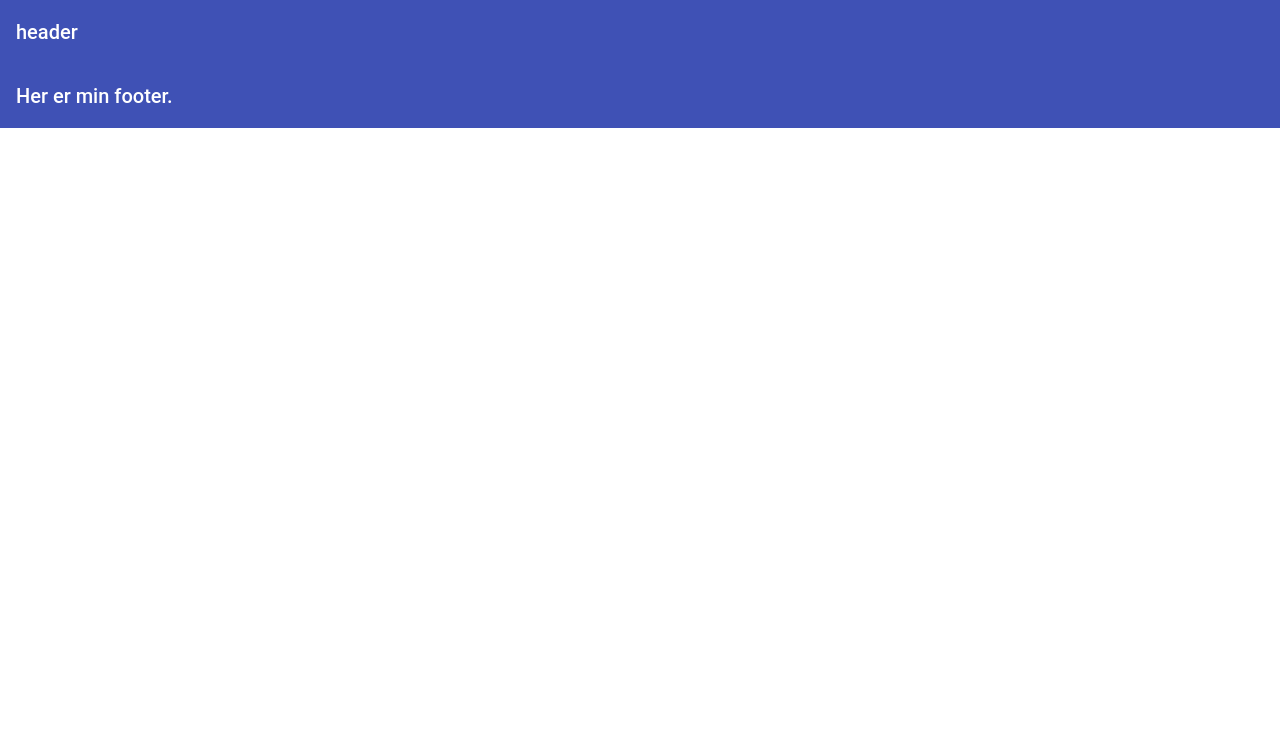
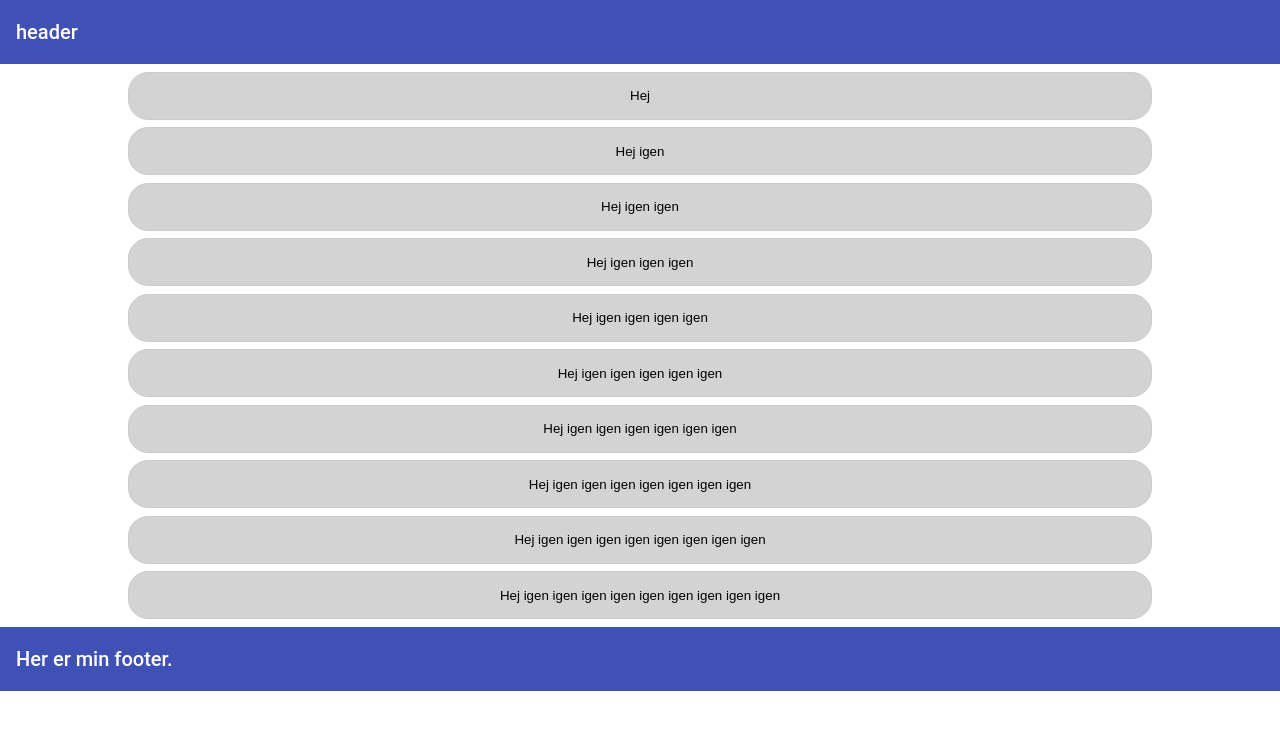
Before and after one commit to knoerregaard/Funhallapp, an Angular app: page /Bookings in a window 1280 px wide. Before the commit this address led to /. Shown: the top 730 px of the page. Built offline with nearby package versions, Linux system fonts and the light colour scheme.

Commit message:
BookingListview

```diff
--- a/src/app/app-routing.module.ts
+++ b/src/app/app-routing.module.ts
@@ -14,7 +14,7 @@ const routes: Routes = [
     component : AboutComponent
   },
   {
-    path : 'bookings',
+    path : 'Bookings',
     component : BookingListViewComponent
   }
 ];
--- a/src/app/app.module.ts
+++ b/src/app/app.module.ts
@@ -16,7 +16,7 @@ import { BookingListViewComponent } from './booking-list-view/booking-list-view.
     AppComponent,
     WelcomeComponent,
     AboutComponent,
-    BookingListViewComponent
+    BookingListViewComponent,
   ],
   imports: [
     MatToolbarModule,
--- a/src/app/booking-list-view/booking-list-view.component.css
+++ b/src/app/booking-list-view/booking-list-view.component.css
@@ -0,0 +1,17 @@
+.box{
+    display: flex;
+    background: lightgray;
+    border-radius: 20px;
+    width: 80vw;
+    height: 6vh;
+    margin: 0 auto;
+    justify-content: center;
+    align-items: center;
+    margin-bottom: 7.5px;
+    margin-top: 7.5px;
+}
+
+button{
+    border: 0.5px solid #CCC;
+
+}
--- a/src/app/booking-list-view/booking-list-view.component.html
+++ b/src/app/booking-list-view/booking-list-view.component.html
@@ -1,3 +1,31 @@
-<p>
-  booking-list-view works!
-</p>
+
+  <button class="box">
+    Hej
+  </button>
+  <button class="box">
+    Hej igen
+  </button>
+  <button class="box">
+    Hej igen igen
+  </button>
+  <button class="box">
+      Hej igen igen igen
+  </button>
+  <button class="box">
+      Hej igen igen igen igen
+  </button>
+  <button class="box">
+      Hej igen igen igen igen igen
+  </button>
+  <button class="box">
+      Hej igen igen igen igen igen igen
+  </button>
+  <button class="box">
+      Hej igen igen igen igen igen igen igen
+  </button>
+  <button class="box">
+      Hej igen igen igen igen igen igen igen igen
+  </button>
+  <button class="box">
+      Hej igen igen igen igen igen igen igen igen igen
+  </button>
```
